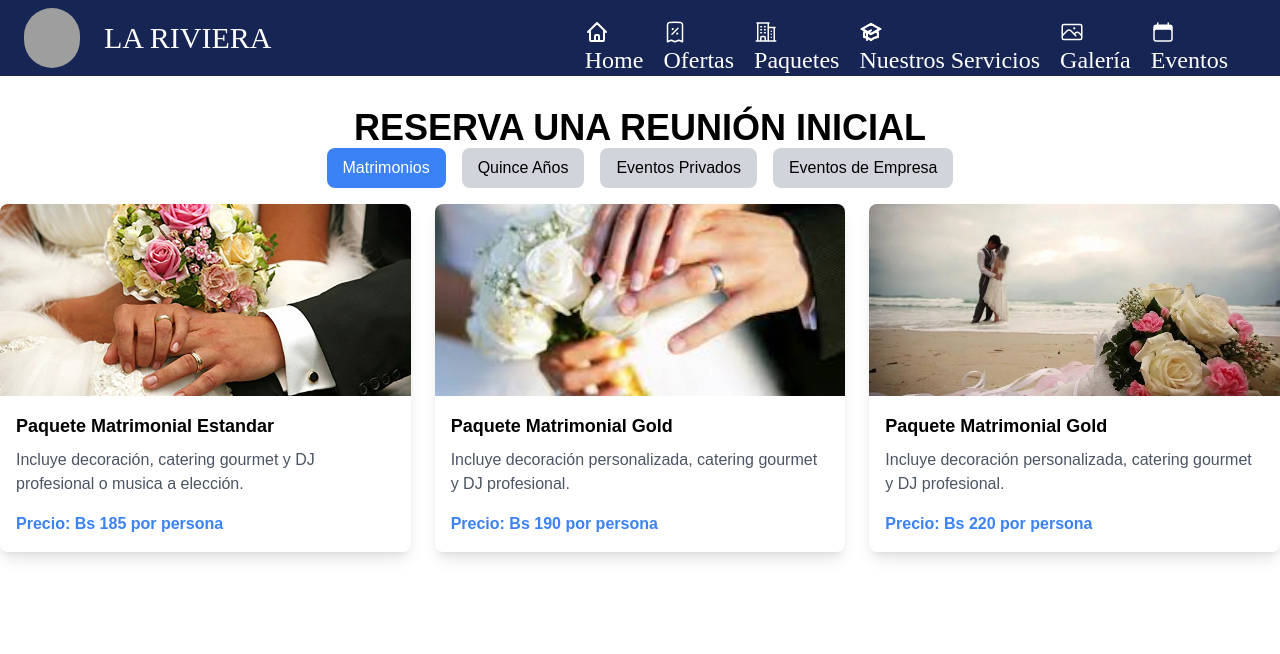
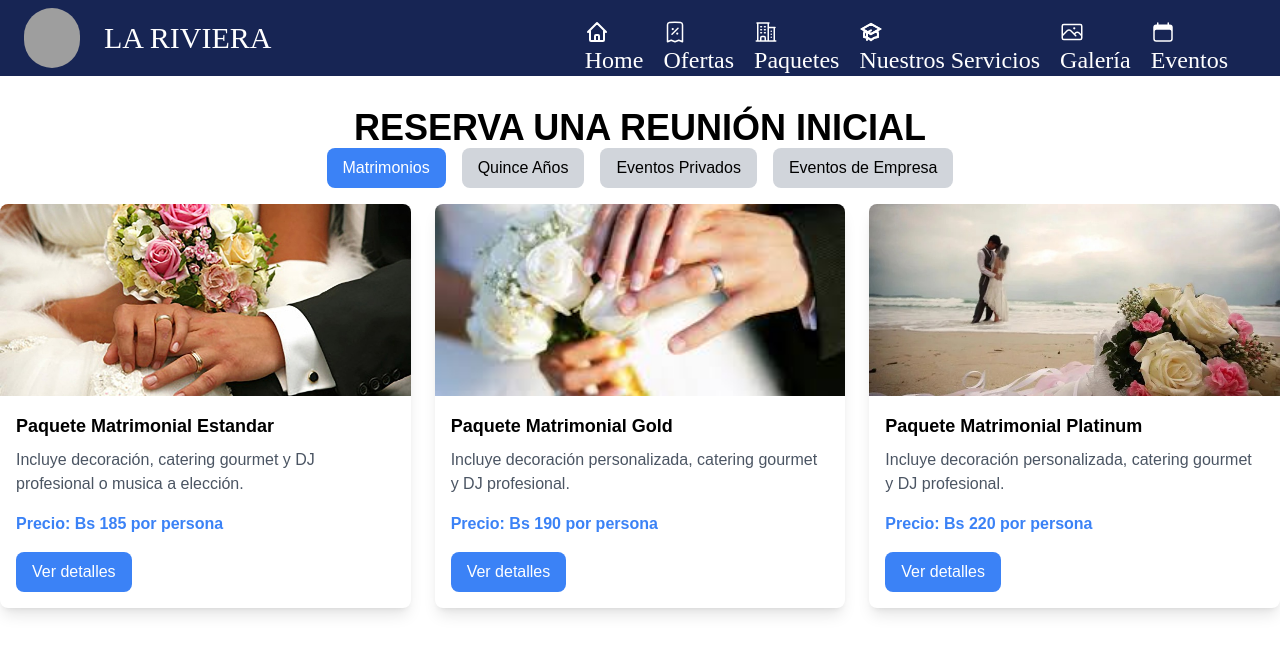
Before and after one commit to Guilad0/SalonLaRiviera, a Vue app in the folder lariviera/: page /paquetes in a window 1280 px wide. Shown: the top 654 px of the page. Built offline with nearby package versions, Linux system fonts and the light colour scheme; grey boxes are pictures that could not be loaded.

Commit message:
Implementacion de botones en tarjetas

```diff
--- a/lariviera/src/router/index.js
+++ b/lariviera/src/router/index.js
@@ -1,6 +1,12 @@
 import { createRouter, createWebHistory } from 'vue-router'
 import HomeView from '../views/HomeView.vue'
 import PaquetesView from '../views/PaquetesView.vue'
+import BodaEstandarView from '@/views/BodaEstandarView.vue'
+import BodaGoldView from '@/views/BodaGoldView.vue'
+import BodaPlatinumView from '@/views/BodaPlatinumView.vue'
+import QuinceEstandarView from '@/views/QuinceEstandarView.vue'
+import QuinceGoldView from '@/views/QuinceGoldView.vue'
+import QuincePlatinumView from '@/views/QuincePlatinumView.vue'
 
 const router = createRouter({
   history: createWebHistory(import.meta.env.BASE_URL),
@@ -14,7 +20,39 @@ const router = createRouter({
       path: '/paquetes',
       name: 'paquetes',
       component: PaquetesView
-    }
+    },
+    {
+      path: '/boda-estandar/:id',
+      name: 'bodaEstandar',
+      component: BodaEstandarView,
+    },
+
+    {
+      path: '/bodagold/:id',
+      name: 'bodaGold',
+      component: BodaGoldView
+    },
+    {
+      path: '/bodaplatinum/:id',
+      name: 'bodaPlatinum',
+      component: BodaPlatinumView
+    },
+    {
+      path: '/quince-estandar/:id',
+      name: 'quinceEstandar',
+      component: QuinceEstandarView,
+    },
+
+    {
+      path: '/quinceGold/:id',
+      name: 'quinceGold',
+      component: QuinceGoldView
+    },
+    {
+      path: '/quincePlatinum/:id',
+      name: 'quincePlatinum',
+      component: QuincePlatinumView
+    },
   ]
 })
 
--- /dev/null
+++ b/lariviera/src/views/BodaEstandarView.vue
@@ -0,0 +1,18 @@
+<template>
+    <div>
+      <h1>Detalles del Paquete Estandar: {{ paqueteId }}</h1>
+      <!-- Aquí puedes cargar la información del paquete usando el id -->
+    </div>
+  </template>
+
+  <script>
+  export default {
+    props: ['id'], // Recibe el id como prop
+    computed: {
+      paqueteId() {
+        return this.id;
+      }
+    },
+    // Aquí podrías hacer una llamada a una API o cargar los datos de la imagen, precio, etc.
+  };
+  </script>
--- /dev/null
+++ b/lariviera/src/views/BodaGoldView.vue
@@ -0,0 +1,18 @@
+<template>
+    <div>
+      <h1>Detalles del Paquete Goldsssssssssss: {{ paqueteId }}</h1>
+      <!-- Aquí puedes cargar la información del paquete usando el id -->
+    </div>
+  </template>
+
+  <script>
+  export default {
+    props: ['id'], // Recibe el id como prop
+    computed: {
+      paqueteId() {
+        return this.id;
+      }
+    },
+    // Aquí podrías hacer una llamada a una API o cargar los datos de la imagen, precio, etc.
+  };
+  </script>
--- /dev/null
+++ b/lariviera/src/views/BodaPlatinumView.vue
@@ -0,0 +1,18 @@
+<template>
+    <div>
+      <h1>Detalles del Paquete Platinum: {{ paqueteId }}</h1>
+      <!-- Aquí puedes cargar la información del paquete usando el id -->
+    </div>
+  </template>
+
+  <script>
+  export default {
+    props: ['id'], // Recibe el id como prop
+    computed: {
+      paqueteId() {
+        return this.id;
+      }
+    },
+    // Aquí podrías hacer una llamada a una API o cargar los datos de la imagen, precio, etc.
+  };
+  </script>
--- a/lariviera/src/views/PaquetesView.vue
+++ b/lariviera/src/views/PaquetesView.vue
@@ -8,58 +8,91 @@
   <div>
     <!-- Botones para seleccionar las categorías -->
     <div class="flex space-x-4 mb-4 items-center justify-center">
-      <button
-        v-for="categoria in categories"
-        :key="categoria.value"
-        @click="selectedCategory = categoria.value"
-        :class="['px-4 py-2 rounded-lg', selectedCategory === categoria.value ? 'bg-blue-500 text-white' : 'bg-gray-300']"
-      >
+      <button v-for="categoria in categories" :key="categoria.value" @click="selectedCategory = categoria.value"
+        :class="['px-4 py-2 rounded-lg', selectedCategory === categoria.value ? 'bg-blue-500 text-white' : 'bg-gray-300']">
         {{ categoria.label }}
       </button>
     </div>
 
-    <!-- Contenido dinámico basado en la categoría seleccionada -->
+    <!-- Contenido dinámico basado en la categoría seleccionada MATRIMONIOS -->
     <div v-if="selectedCategory === 'matrimonios'">
       <div class="grid grid-cols-1 md:grid-cols-3 gap-6">
-        <div
-          v-for="paquete in filteredPackages('matrimonios')"
-          :key="paquete.id"
-          class="bg-white rounded-lg shadow-lg overflow-hidden"
-        >
+        <div v-for="paquete in filteredPackages('matrimonios')" :key="paquete.id"
+          class="bg-white rounded-lg shadow-lg overflow-hidden">
           <img :src="paquete.image" alt="Imagen del paquete" class="w-full h-48 object-cover" />
           <div class="p-4">
             <h3 class="text-lg font-bold mb-2">{{ paquete.title }}</h3>
             <p class="text-gray-600">{{ paquete.description }}</p>
             <p class="mt-4 text-blue-500 font-semibold">Precio: {{ paquete.price }}</p>
+
+            <!-- Botón para navegar a la vista bodaEstandar -->
+            <router-link v-if="paquete.category === 'matrimonios' && paquete.title === 'Paquete Matrimonial Estandar'"
+              :to="{ name: 'bodaEstandar', params: { id: paquete.id } }"
+              class="inline-block mt-4 px-4 py-2 bg-blue-500 text-white rounded-lg hover:bg-blue-600">
+              Ver detalles
+            </router-link>
+
+            <!-- Botón para navegar a la vista bodaGold -->
+            <router-link v-if="paquete.category === 'matrimonios' && paquete.title === 'Paquete Matrimonial Gold'"
+              :to="{ name: 'bodaGold', params: { id: paquete.id } }"
+              class="inline-block mt-4 px-4 py-2 bg-blue-500 text-white rounded-lg hover:bg-blue-600">
+              Ver detalles
+            </router-link>
+
+            <!-- Botón para navegar a la vista bodaPlatinum -->
+            <router-link v-if="paquete.category === 'matrimonios' && paquete.title === 'Paquete Matrimonial Platinum'"
+              :to="{ name: 'bodaPlatinum', params: { id: paquete.id } }"
+              class="inline-block mt-4 px-4 py-2 bg-blue-500 text-white rounded-lg hover:bg-blue-600">
+              Ver detalles
+            </router-link>
           </div>
         </div>
       </div>
     </div>
 
+
+    <!-- Contenido dinámico basado en la categoría seleccionada QUINCE AÑOS -->
     <div v-if="selectedCategory === 'quinceanos'">
       <div class="grid grid-cols-1 md:grid-cols-3 gap-6">
-        <div
-          v-for="paquete in filteredPackages('quinceanos')"
-          :key="paquete.id"
-          class="bg-white rounded-lg shadow-lg overflow-hidden"
-        >
+        <div v-for="paquete in filteredPackages('quinceanos')" :key="paquete.id"
+          class="bg-white rounded-lg shadow-lg overflow-hidden">
           <img :src="paquete.image" alt="Imagen del paquete" class="w-full h-48 object-cover" />
           <div class="p-4">
             <h3 class="text-lg font-bold mb-2">{{ paquete.title }}</h3>
             <p class="text-gray-600">{{ paquete.description }}</p>
             <p class="mt-4 text-blue-500 font-semibold">Precio: {{ paquete.price }}</p>
+
+            <!-- Botón para navegar a la vista quinceEstandar -->
+            <router-link v-if="paquete.category === 'quinceanos' && paquete.title === 'Paquete Quince Años Estandar'"
+              :to="{ name: 'quinceEstandar', params: { id: paquete.id } }"
+              class="inline-block mt-4 px-4 py-2 bg-blue-500 text-white rounded-lg hover:bg-blue-600">
+              Ver detalles
+            </router-link>
+
+            <!-- Botón para navegar a la vista quinceGold -->
+            <router-link v-if="paquete.category === 'quinceanos' && paquete.title === 'Paquete Quince Años Gold'"
+              :to="{ name: 'quinceGold', params: { id: paquete.id } }"
+              class="inline-block mt-4 px-4 py-2 bg-blue-500 text-white rounded-lg hover:bg-blue-600">
+              Ver detalles
+            </router-link>
+
+            <!-- Botón para navegar a la vista quincePlatinum -->
+            <router-link v-if="paquete.category === 'quinceanos' && paquete.title === 'Paquete Quince Años Platinum'"
+              :to="{ name: 'quincePlatinum', params: { id: paquete.id } }"
+              class="inline-block mt-4 px-4 py-2 bg-blue-500 text-white rounded-lg hover:bg-blue-600">
+              Ver detalles
+            </router-link>
           </div>
         </div>
       </div>
     </div>
 
+    <!-- Contenido dinámico basado en la categoría seleccionada EVENTOS PRIVADOS -->
+
     <div v-if="selectedCategory === 'eventosprivados'">
       <div class="grid grid-cols-1 md:grid-cols-3 gap-6">
-        <div
-          v-for="paquete in filteredPackages('eventosprivados')"
-          :key="paquete.id"
-          class="bg-white rounded-lg shadow-lg overflow-hidden"
-        >
+        <div v-for="paquete in filteredPackages('eventosprivados')" :key="paquete.id"
+          class="bg-white rounded-lg shadow-lg overflow-hidden">
           <img :src="paquete.image" alt="Imagen del paquete" class="w-full h-48 object-cover" />
           <div class="p-4">
             <h3 class="text-lg font-bold mb-2">{{ paquete.title }}</h3>
@@ -72,11 +105,8 @@
 
     <div v-if="selectedCategory === 'otros'">
       <div class="grid grid-cols-1 md:grid-cols-3 gap-6">
-        <div
-          v-for="paquete in filteredPackages('otros')"
-          :key="paquete.id"
-          class="bg-white rounded-lg shadow-lg overflow-hidden"
-        >
+        <div v-for="paquete in filteredPackages('otros')" :key="paquete.id"
+          class="bg-white rounded-lg shadow-lg overflow-hidden">
           <img :src="paquete.image" alt="Imagen del paquete" class="w-full h-48 object-cover" />
           <div class="p-4">
             <h3 class="text-lg font-bold mb-2">{{ paquete.title }}</h3>
@@ -94,6 +124,7 @@ export default {
   data() {
     return {
       selectedCategory: 'matrimonios',
+
 
       categories: [
         { label: 'Matrimonios', value: 'matrimonios' },
@@ -154,7 +185,7 @@ export default {
         {
           id: 7,
           category: 'matrimonios',
-          title: 'Paquete Matrimonial Gold',
+          title: 'Paquete Matrimonial Platinum',
           description: 'Incluye decoración personalizada, catering gourmet y DJ profesional.',
           price: 'Bs 220 por persona',
           image: 'src/assets/img/BodaPlatinum.jpeg',
--- /dev/null
+++ b/lariviera/src/views/QuinceEstandarView.vue
@@ -0,0 +1,16 @@
+<template>
+    <div>
+      <h1>Quince Platinum</h1>
+      <p>Detalles sobre el paquete Quince Platinum.</p>
+    </div>
+  </template>
+
+  <script>
+  export default {
+    name: 'QuincePlatinumView'
+  };
+  </script>
+
+  <style scoped>
+  /* Estilos específicos para esta vista */
+  </style>
--- /dev/null
+++ b/lariviera/src/views/QuinceGoldView.vue
@@ -0,0 +1,16 @@
+<template>
+    <div>
+      <h1>Quince Platinum</h1>
+      <p>Detalles sobre el paquete Quince Platinum.</p>
+    </div>
+  </template>
+
+  <script>
+  export default {
+    name: 'QuincePlatinumView'
+  };
+  </script>
+
+  <style scoped>
+  /* Estilos específicos para esta vista */
+  </style>
--- /dev/null
+++ b/lariviera/src/views/QuincePlatinumView.vue
@@ -0,0 +1,16 @@
+<template>
+    <div>
+      <h1>Quince Platinum</h1>
+      <p>Detalles sobre el paquete Quince Platinum.</p>
+    </div>
+  </template>
+
+  <script>
+  export default {
+    name: 'QuincePlatinumView'
+  };
+  </script>
+
+  <style scoped>
+  /* Estilos específicos para esta vista */
+  </style>
```
